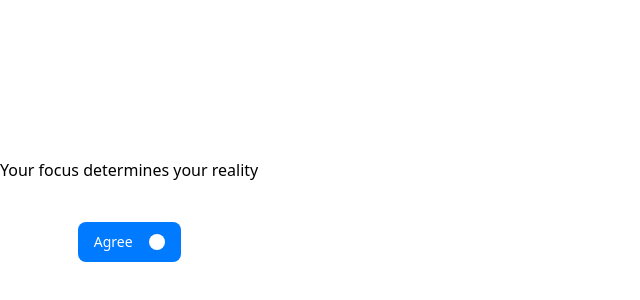
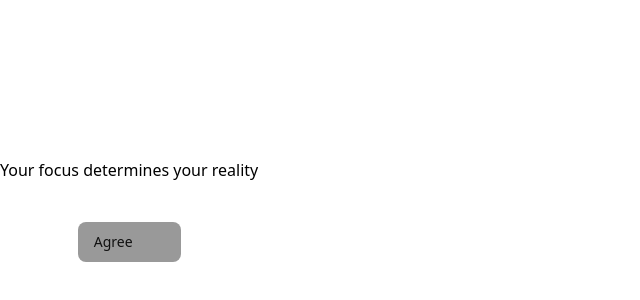
Before and after one commit to GraphicDigger/ude-test, a React (Vite) app: page / in a window 1280 px wide. Shown: the part 198-498 px from the top of the page, without its empty margins (0-640 px from the left). Built offline with nearby package versions, Linux system fonts and the light colour scheme.

Commit message:
Revert "fix: nest ref/sys under theme.colors (match Button.tsx + tokenRef expectations)"
This reverts commit ab470b3f48cf6af7b8c02c8bcfea7fd8d8ae0d95.

```diff
--- a/src/shared/theme/themes.ts
+++ b/src/shared/theme/themes.ts
@@ -2,17 +2,18 @@ import { ref } from './ref';
 import { sys } from './sys';
 import { typography } from './typography';
 
-// Структура theme.colors совпадает с тем, что Button.tsx и Screen*.tsx уже
-// читают: `theme?.colors?.sys?.primary` etc. Раньше colors был FLAT spread
-// (`{ ...ref, ...sys }`), и эти пути падали в `?? fallback` runtime. Также
-// это структура, которую ожидает write-path tokenRef builder:
-// `theme.colors.<collectionName>.<tokenName>` (см. `tokenRef.ts` case 1).
+const colorRefs = {
+  white: ref.white,
+  black: ref.black,
+  blue: ref.blue,
+  size: ref.size,
+};
 
 export const lightTheme = {
   name: 'light',
   colors: {
-    ref,
-    sys,
+    ...colorRefs,
+    ...sys,
   },
   typography,
 };
@@ -20,8 +21,8 @@ export const lightTheme = {
 export const darkTheme = {
   name: 'dark',
   colors: {
-    ref,
-    sys,
+    ...colorRefs,
+    ...sys,
   },
   typography,
 };
```
